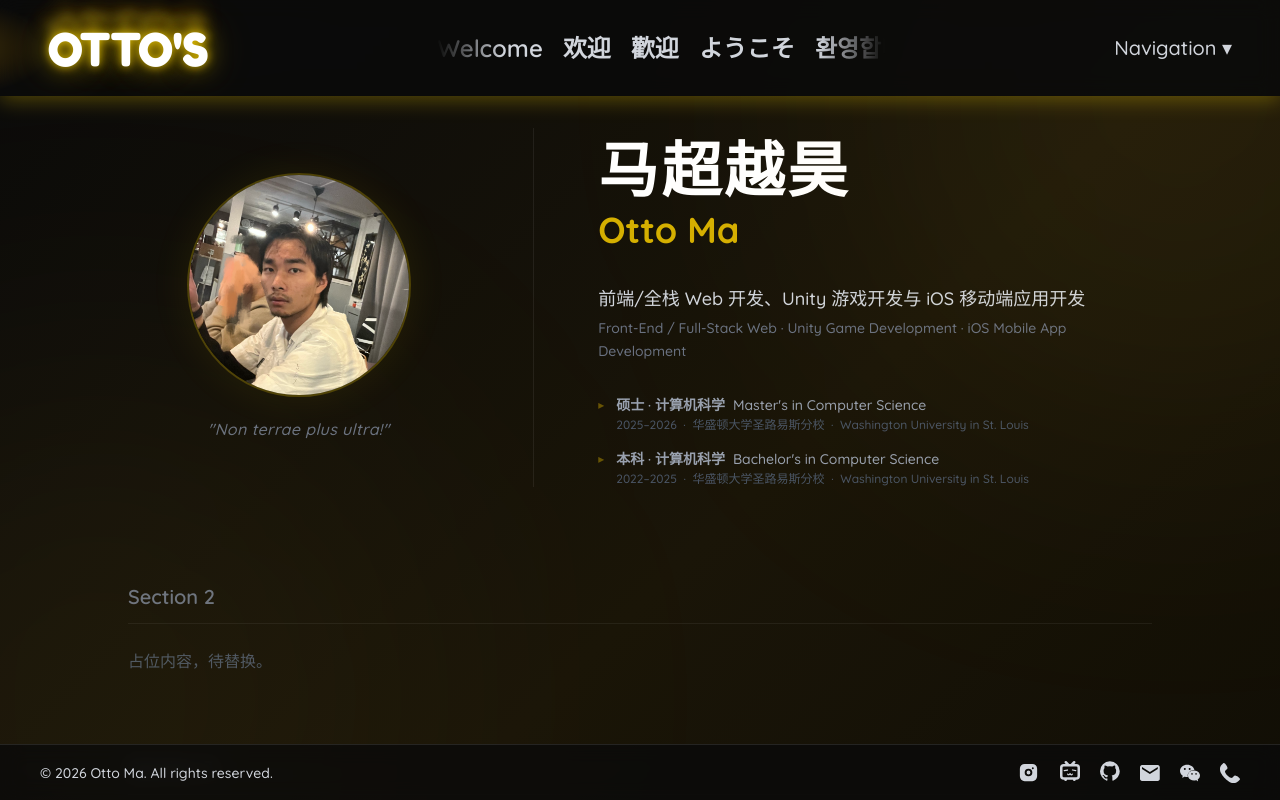
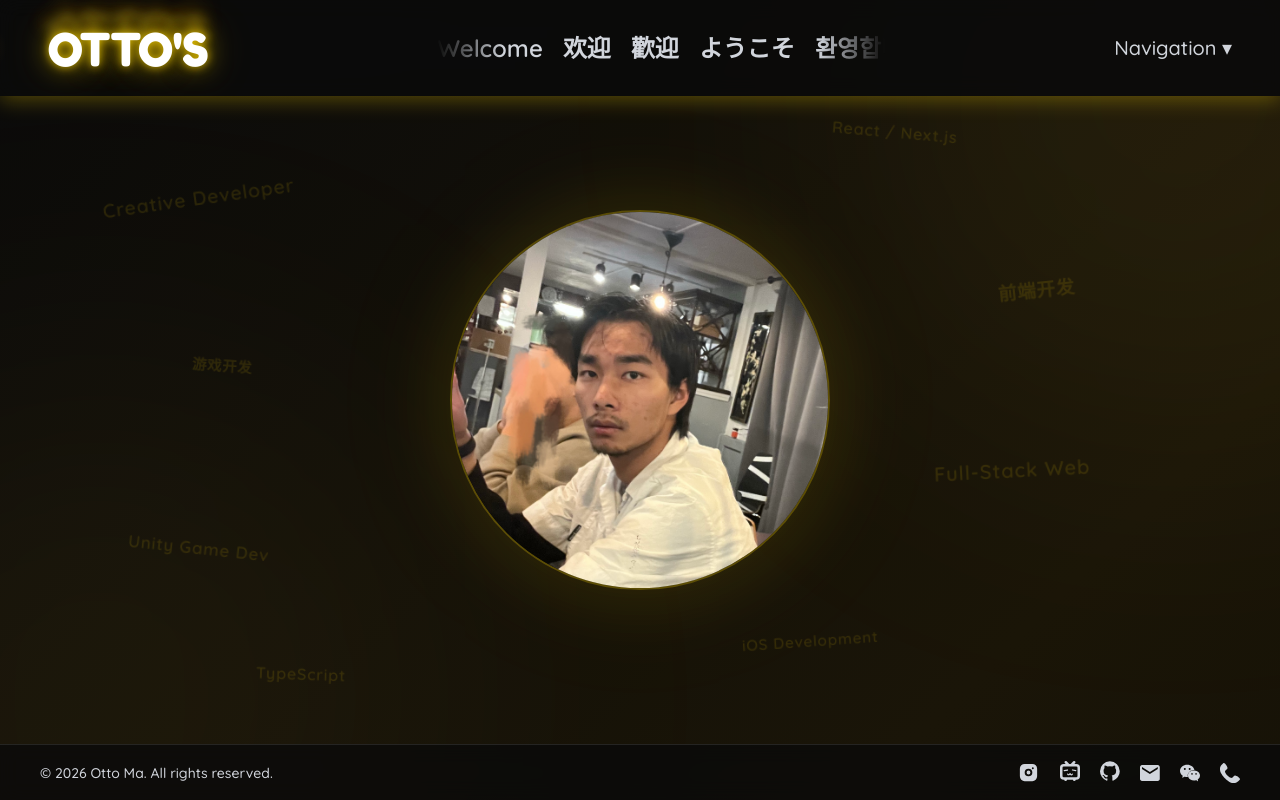
Before and after one commit to OttoMa2002/ottomaportfolio, a Next.js app: page / in a window 1280 px wide. Shown: the top 800 px of the page. Built offline with nearby package versions, Linux system fonts and the light colour scheme.

Commit message:
累死我了 改了首页的头像动画效果

```diff
--- a/app/components/HeroSection.jsx
+++ b/app/components/HeroSection.jsx
@@ -1,8 +1,80 @@
+"use client"
+
+import { useState, useEffect, useRef } from "react"
+
+/* ═══════════════════════════════════════════════════════════
+   CONFIGURABLE: Floating texts around the showcase avatar
+   ═══════════════════════════════════════════════════════════ */
+const FLOATING_TEXTS = [
+  { text: "Creative Developer",  x: "8%",  y: "22%", size: "1.2rem",  rotate: -8 },
+  { text: "React / Next.js",    x: "65%", y: "14%", size: "1rem",    rotate: 5 },
+  { text: "Full-Stack Web",     x: "73%", y: "56%", size: "1.25rem", rotate: -3 },
+  { text: "Unity Game Dev",     x: "10%", y: "66%", size: "1.05rem", rotate: 6 },
+  { text: "iOS Development",    x: "58%", y: "78%", size: "0.95rem", rotate: -4 },
+  { text: "TypeScript",         x: "20%", y: "82%", size: "1rem",    rotate: 2 },
+  { text: "前端开发",            x: "78%", y: "34%", size: "1.15rem", rotate: -6 },
+  { text: "游戏开发",            x: "15%", y: "44%", size: "0.9rem",  rotate: 4 },
+]
+
+/* ═══════════════════════════════════════════════════════════
+   CONFIGURABLE: Animation parameters
+   ═══════════════════════════════════════════════════════════ */
+const SCROLL_DISTANCE = 600       // px of scroll for full transition
+const SHOWCASE_AVATAR_SIZE = 380  // px, showcase mode avatar size
+const SHOWCASE_AVATAR_GLOW = "0 0 80px rgba(255, 215, 0, 0.12), 0 0 160px rgba(255, 215, 0, 0.06)"
+
+// Showcase fades out over 0 → FADE_OUT_END of progress
+// Normal fades in over FADE_IN_START → 1 of progress
+const FADE_OUT_END = 0.5
+const FADE_IN_START = 0.4
+
+/* ─── Helpers ─── */
+function clamp01(v) { return Math.max(0, Math.min(1, v)) }
+
 export default function HeroSection() {
+  const [progress, setProgress] = useState(0)
+  const sectionRef = useRef(null)
+
+  useEffect(() => {
+    const onScroll = () => {
+      if (!sectionRef.current) return
+      const scrolled = Math.max(0, -sectionRef.current.getBoundingClientRect().top)
+      setProgress(Math.min(1, scrolled / SCROLL_DISTANCE))
+    }
+    window.addEventListener("scroll", onScroll, { passive: true })
+    onScroll()
+    return () => window.removeEventListener("scroll", onScroll)
+  }, [])
+
+  // Both driven by the same progress
+  const showcaseOpacity = clamp01(1 - progress / FADE_OUT_END)
+  const normalOpacity = clamp01((progress - FADE_IN_START) / (1 - FADE_IN_START))
+
   return (
     <section
-      className="flex items-center px-10 md:px-20 lg:px-32 pt-36 md:pt-32 pb-24"
-      style={{ fontFamily: "var(--font-quicksand)" }}
+      ref={sectionRef}
+      style={{ height: `calc(100vh + ${SCROLL_DISTANCE}px)` }}
+    >
+      <div
+        className="sticky top-0 h-screen"
+        style={{
+          fontFamily: "var(--font-quicksand)",
+          display: "grid",
+          gridTemplate: "1fr / 1fr",
+          alignItems: "center",
+          paddingTop: "5rem",
+          paddingBottom: "2rem",
+        }}
+      >
+
+        {/* ═══ Normal Layout Layer (grid child, centered by grid) ═══ */}
+        <div
+          className="px-10 md:px-20 lg:px-32"
+          style={{
+            gridArea: "1 / 1",
+            opacity: normalOpacity,
+            pointerEvents: normalOpacity < 0.1 ? "none" : "auto",
+          }}
         >
           <div className="w-full flex flex-col md:flex-row gap-14 md:gap-16 items-center">
 
@@ -22,7 +94,7 @@ export default function HeroSection() {
                 />
               </div>
               <p className="text-base text-gray-500 text-center tracking-wide italic">
-            "Non terrae plus ultra!"
+                &ldquo;Non terrae plus ultra!&rdquo;
               </p>
             </div>
 
@@ -76,7 +148,7 @@ export default function HeroSection() {
                   <div className="flex flex-col gap-0.5">
                     <p className="text-sm text-gray-400 font-semibold">
                       硕士 · 计算机科学
-                  <span className="ml-2 font-normal text-gray-400">Master's in Computer Science</span>
+                      <span className="ml-2 font-normal text-gray-400">Master&apos;s in Computer Science</span>
                     </p>
                     <p className="text-xs text-gray-600">
                       2025–2026 &nbsp;·&nbsp; 华盛顿大学圣路易斯分校 &nbsp;·&nbsp; Washington University in St. Louis
@@ -93,7 +165,7 @@ export default function HeroSection() {
                   <div className="flex flex-col gap-0.5">
                     <p className="text-sm text-gray-400 font-semibold">
                       本科 · 计算机科学
-                  <span className="ml-2 font-normal text-gray-400">Bachelor's in Computer Science</span>
+                      <span className="ml-2 font-normal text-gray-400">Bachelor&apos;s in Computer Science</span>
                     </p>
                     <p className="text-xs text-gray-600">
                       2022–2025 &nbsp;·&nbsp; 华盛顿大学圣路易斯分校 &nbsp;·&nbsp; Washington University in St. Louis
@@ -104,6 +176,56 @@ export default function HeroSection() {
 
             </div>
           </div>
+        </div>
+
+        {/* ═══ Showcase Layer (absolute overlay, fades out) ═══ */}
+        <div
+          className="overflow-hidden"
+          style={{
+            position: "absolute",
+            inset: 0,
+            display: "flex",
+            alignItems: "center",
+            justifyContent: "center",
+            zIndex: 10,
+            opacity: showcaseOpacity,
+            pointerEvents: showcaseOpacity < 0.1 ? "none" : "auto",
+          }}
+        >
+          {/* Floating texts */}
+          {FLOATING_TEXTS.map((item, i) => (
+            <span
+              key={i}
+              className="hero-floating-text"
+              style={{
+                left: item.x,
+                top: item.y,
+                fontSize: item.size,
+                "--ft-rotate": `${item.rotate}deg`,
+                animationDelay: `${i * 0.4}s`,
+              }}
+            >
+              {item.text}
+            </span>
+          ))}
+
+          {/* Large centered avatar */}
+          <div
+            className="rounded-full overflow-hidden flex-shrink-0"
+            style={{
+              width: SHOWCASE_AVATAR_SIZE,
+              height: SHOWCASE_AVATAR_SIZE,
+              transform: `scale(${1 - progress * 0.3})`,
+              border: "2px solid rgba(255, 215, 0, 0.3)",
+              boxShadow: SHOWCASE_AVATAR_GLOW,
+              transition: "transform 0.1s linear",
+            }}
+          >
+            <img src="/avatar.jpg" alt="Otto Ma" className="w-full h-full object-cover" />
+          </div>
+        </div>
+
+      </div>
     </section>
   )
 }
--- a/app/globals.css
+++ b/app/globals.css
@@ -100,3 +100,28 @@ html, body {
 .flame-text.flame-off::after {
   opacity: 0 !important;
 }
+
+/* ─── Hero floating text ─── */
+.hero-floating-text {
+  position: absolute;
+  color: rgba(255, 215, 0, 0.12);
+  font-weight: 600;
+  letter-spacing: 0.05em;
+  white-space: nowrap;
+  cursor: default;
+  user-select: none;
+  transform: rotate(var(--ft-rotate, 0deg));
+  transition: transform 0.35s ease, color 0.35s ease, text-shadow 0.35s ease;
+  animation: float-drift 6s ease-in-out infinite alternate;
+}
+
+.hero-floating-text:hover {
+  transform: rotate(var(--ft-rotate, 0deg)) scale(1.35);
+  color: rgba(255, 215, 0, 0.5);
+  text-shadow: 0 0 24px rgba(255, 215, 0, 0.2);
+}
+
+@keyframes float-drift {
+  0%   { translate: 0 0; }
+  100% { translate: 0 8px; }
+}
--- a/app/page.jsx
+++ b/app/page.jsx
@@ -5,10 +5,11 @@ import HeroSection from "./components/HeroSection"
 export default function Home() {
   return (
     <div
-      className="relative min-h-screen text-white overflow-x-hidden"
+      className="relative min-h-screen text-white"
       style={{
         background:
           "linear-gradient(135deg, #0a0a0a 0%, #1a1508 50%, #0d0b04 100%)",
+        overflowX: "clip",
       }}
     >
       {/* Background glow effects */}
```
Also changed, not shown: 1 other file (tests, documents, lock files or other folders). Lines whose indentation alone changed are shown as unchanged.
